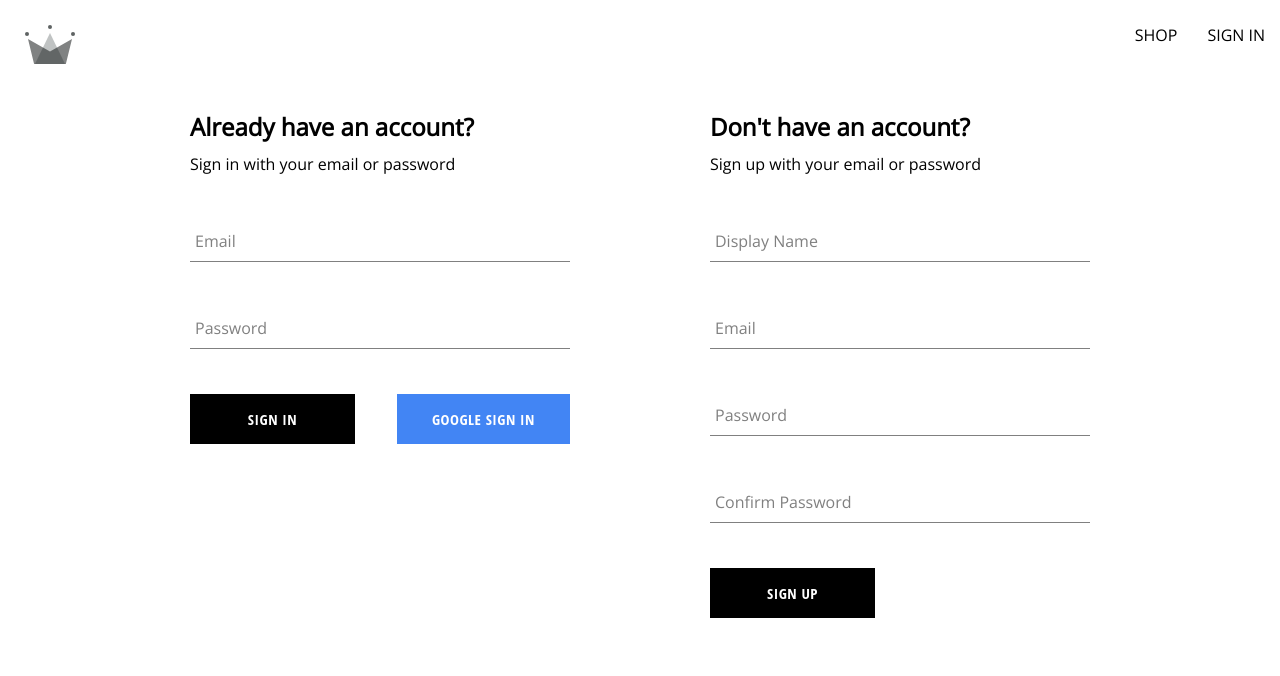
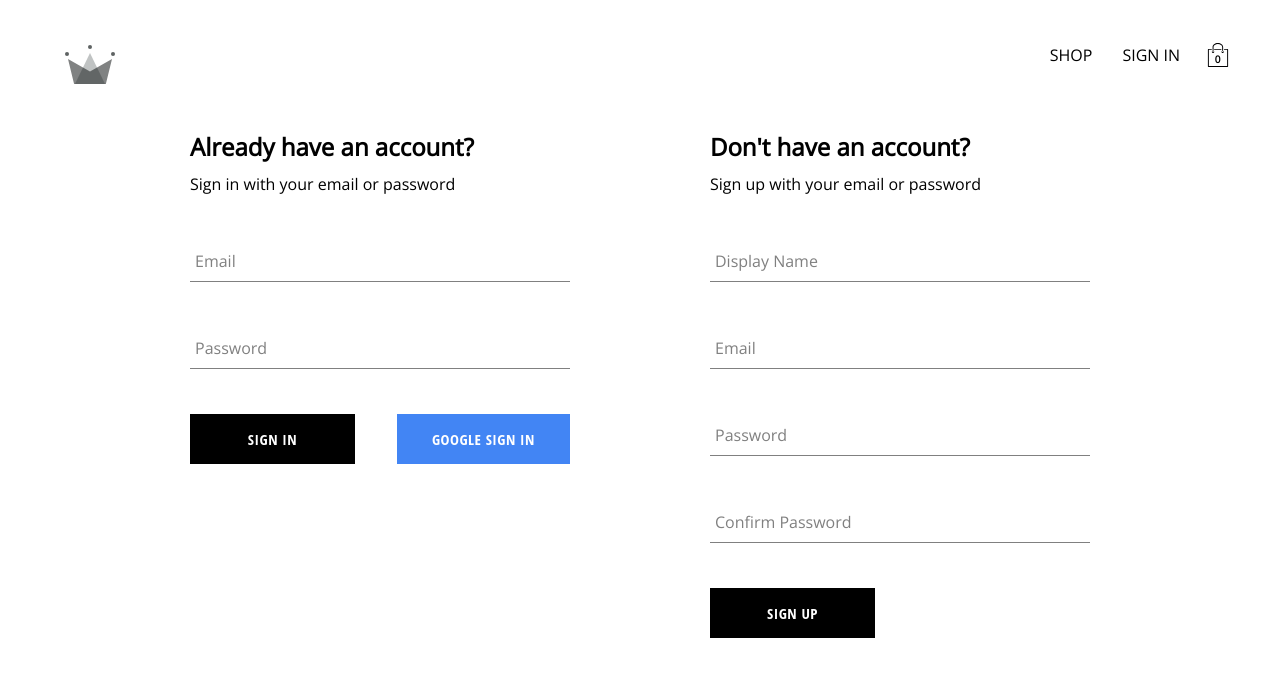
Before and after one commit to mcbrownc/penny-farthing-parts, a React (Create React App) app: page /auth in a window 1280 px wide. Shown: the top 676 px of the page. Built offline with nearby package versions, Linux system fonts and the light colour scheme; no server answers.

Commit message:
adding cart context and shopping icon and dropdown

```diff
--- /dev/null
+++ b/src/components/cart-dropdown/cart-dropdown.component.jsx
@@ -0,0 +1,14 @@
+import Button from '../button/button.component';
+
+import './cart-dropdown.styles.scss';
+
+const CartDropdown = () => {
+  return (
+    <div className='cart-dropdown-container'>
+      <div className='cart-items'></div>
+      <Button>GO TO CHECKOUT</Button>
+    </div>
+  )
+};
+
+export default CartDropdown;
--- /dev/null
+++ b/src/components/cart-dropdown/cart-dropdown.styles.scss
@@ -0,0 +1,29 @@
+.cart-dropdown-container {
+  position: absolute;
+  width: 240px;
+  height: 340px;
+  display: flex;
+  flex-direction: column;
+  padding: 20px;
+  border: 1px solid black;
+  background-color: white;
+  top: 90px;
+  right: 40px;
+  z-index: 5;
+
+  .empty-message {
+    font-size: 18px;
+    margin: 50px auto;
+  }
+
+  .cart-items {
+    height: 240px;
+    display: flex;
+    flex-direction: column;
+    overflow: scroll;
+  }
+
+  button {
+    margin-top: auto;
+  }
+}
--- /dev/null
+++ b/src/components/cart-icon/cart-icon.component.jsx
@@ -0,0 +1,22 @@
+import { useContext } from 'react';
+
+import { ReactComponent as ShoppingIcon } from '../../assets/shopping-bag.svg';
+
+import { CartContext } from '../../contexts/cart.context';
+
+import './cart-icon.styles.scss';
+
+const CartIcon = () => {
+const { isCartOpen, setIsCartOpen } = useContext(CartContext);
+
+const toggleIsCartOpen = () => setIsCartOpen(!isCartOpen);
+
+  return (
+    <div className='cart-icon-container' onClick={toggleIsCartOpen}>
+      <ShoppingIcon className='shopping-icon' />
+      <span className='item-count'>0</span>
+    </div>
+  )
+};
+
+export default CartIcon;
--- /dev/null
+++ b/src/components/cart-icon/cart-icon.styles.scss
@@ -0,0 +1,21 @@
+.cart-icon-container {
+  width: 45px;
+  height: 45px;
+  position: relative;
+  display: flex;
+  align-items: center;
+  justify-content: center;
+  cursor: pointer;
+
+  .shopping-icon {
+    width: 24px;
+    height: 24px;
+  }
+
+  .item-count {
+    position: absolute;
+    font-size: 10px;
+    font-weight: bold;
+    bottom: 12px;
+  }
+}
--- /dev/null
+++ b/src/contexts/cart.context.jsx
@@ -0,0 +1,12 @@
+import { createContext, useState } from "react";
+
+export const CartContext = createContext({
+  isCartOpen: false,
+  setIsCartOpen: () => null,
+});
+
+export const CartProvider = ({children}) => {
+  const [ isCartOpen, setIsCartOpen ] = useState(false);
+  const value = { isCartOpen, setIsCartOpen };
+  return <CartContext.Provider value={value}>{children}</CartContext.Provider>
+};
--- a/src/index.js
+++ b/src/index.js
@@ -5,6 +5,8 @@
 import App from './App';
 import { UserProvider } from './contexts/user.context';
 import { ProductProvider } from './contexts/product.context';
+import { CartProvider } from './contexts/cart.context'
+
 import reportWebVitals from './reportWebVitals';
 
 import './index.scss';
@@ -16,7 +18,9 @@
     <BrowserRouter>
       <UserProvider>
         <ProductProvider>
-          <App />
+          <CartProvider>
+            <App />
+          </CartProvider>
         </ProductProvider>
       </UserProvider>
     </BrowserRouter>
--- a/src/index.scss
+++ b/src/index.scss
@@ -1,5 +1,6 @@
 body {
   margin: 0;
+  padding: 20px 40px;
   font-family: 'Open Sans', sans-serif;
   -webkit-font-smoothing: antialiased;
   -moz-osx-font-smoothing: grayscale;
--- a/src/routes/navbar/navbar.component.jsx
+++ b/src/routes/navbar/navbar.component.jsx
@@ -1,8 +1,12 @@
 import { Outlet, Link } from "react-router-dom";
 import { Fragment, useContext } from "react";
 
+import CartIcon from "../../components/cart-icon/cart-icon.component";
+import CartDropdown from "../../components/cart-dropdown/cart-dropdown.component";
+
 import { ReactComponent as CrwnLogo } from "../../assets/crown.svg";
 import { UserContext } from "../../contexts/user.context";
+import { CartContext } from "../../contexts/cart.context"
 
 import { signOutUser } from "../../utils/firebase/firebase.utils";
 
@@ -10,6 +14,7 @@
 
 const NavBar = () => {
   const { currentUser } = useContext(UserContext);
+  const { isCartOpen } = useContext(CartContext);
 
   return (
     <Fragment>
@@ -29,7 +34,9 @@
                 SIGN IN
               </Link>
             )}
+            <CartIcon />
         </div>
+        {isCartOpen && <CartDropdown />}
       </div>
       <Outlet />
     </Fragment>
```
Also changed, not shown: src/assets/shopping-bag.svg (added).
